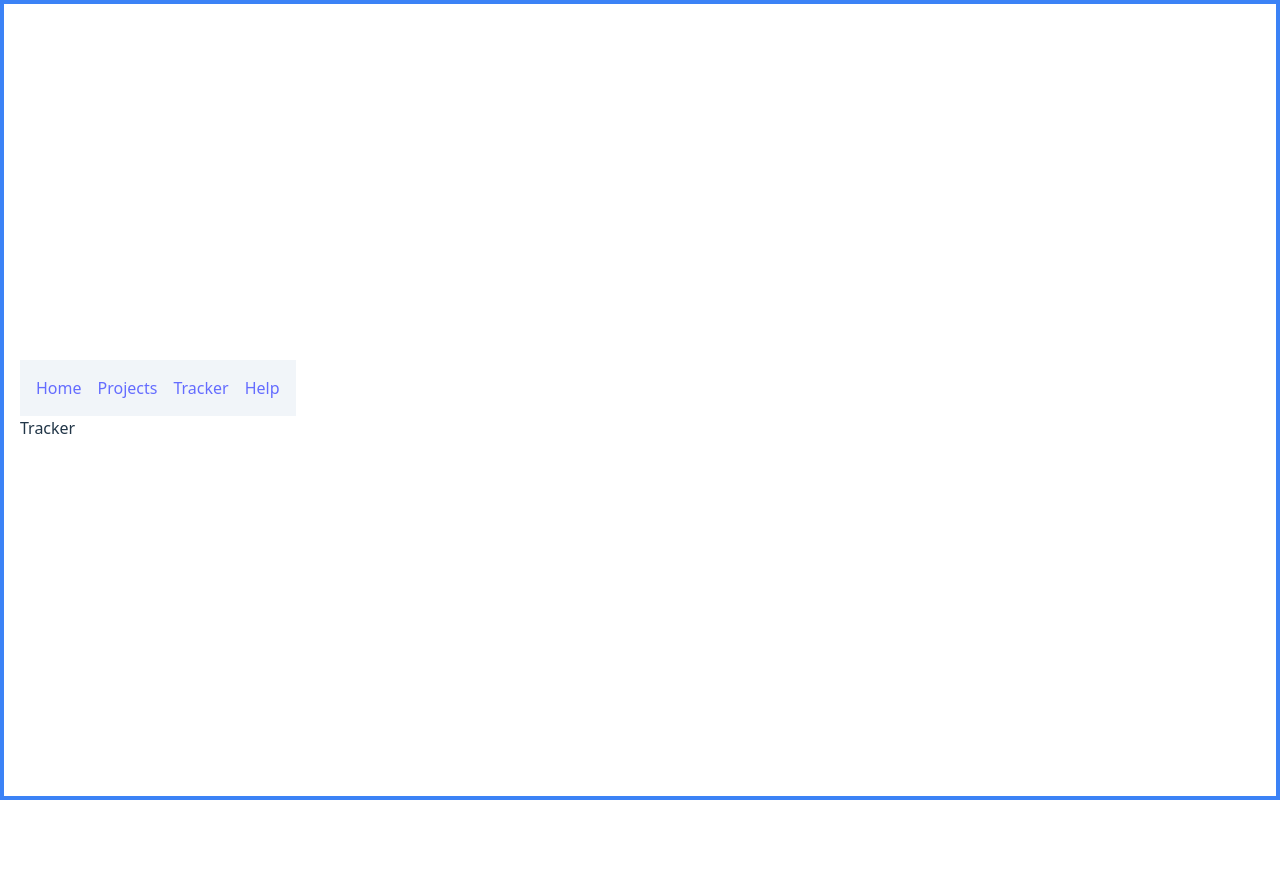
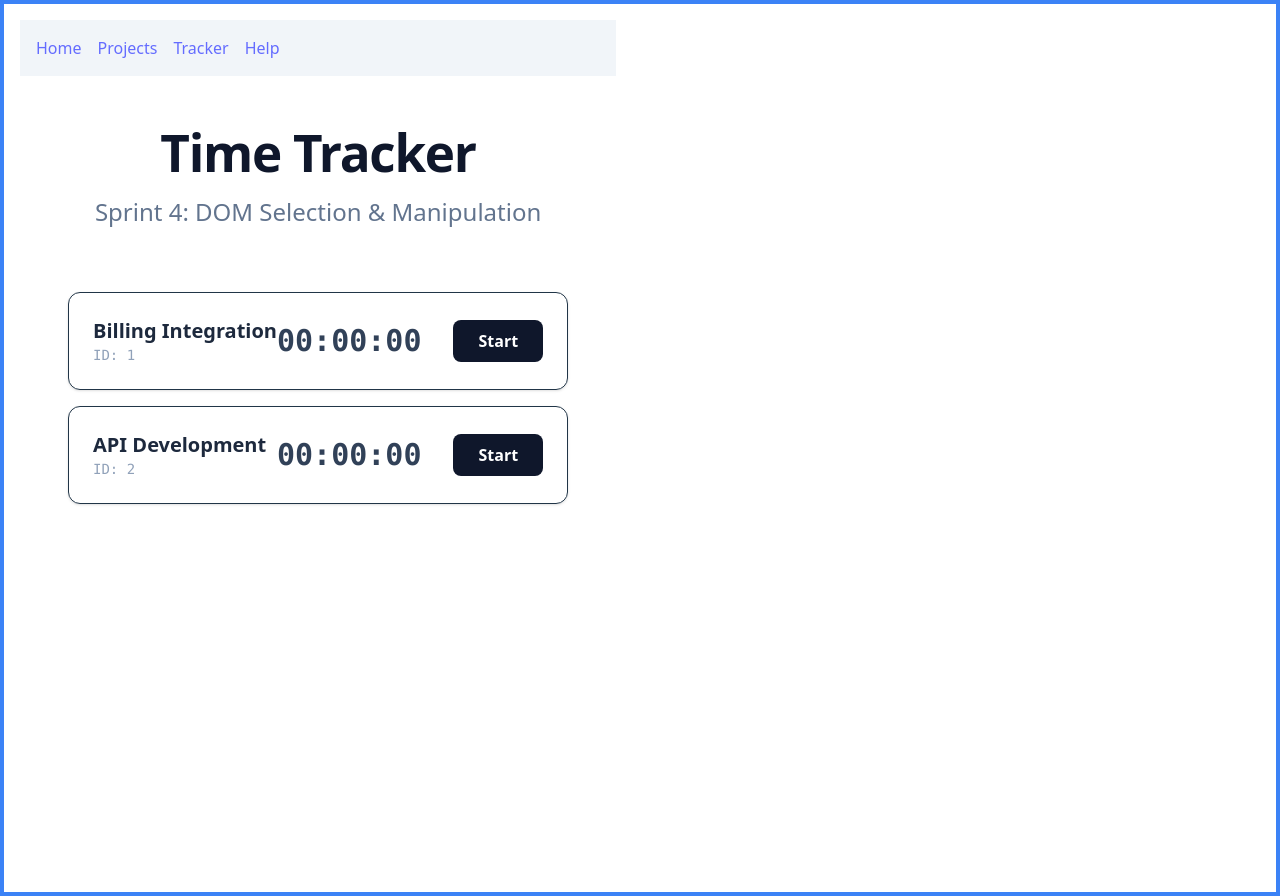
Before and after one commit to jadiennejenson/ts-intro-vite, a React (Vite) app: page /tracker in a window 1280 px wide. Before the commit the page ends 800 px from the top, so only its background shows below. Built offline with nearby package versions, Linux system fonts and the light colour scheme.

Commit message:
new adjustments

```diff
--- a/src/App.tsx
+++ b/src/App.tsx
@@ -1,5 +1,6 @@
 import { BrowserRouter as Router, Routes, Route, Link } from 'react-router-dom';
-import Home from './pages/home'; // 1. Import your Home component
+import Home from './pages/home';
+import Tracker from './pages/Tracker';
 import ProjectsPage from './pages/ProjectsPage';
 
 export default function App() {
@@ -18,7 +19,7 @@ export default function App() {
         {/* 3. Render the actual Home component here */}
         <Route path="/" element={<Home />} />
         <Route path="/projects" element={<ProjectsPage />} />
-        <Route path="/tracker" element={<>Tracker</>} />
+        <Route path="/tracker" element={<Tracker />} />
         <Route path="/help" element={<>Help</>} />
       </Routes>
     </Router>
--- a/src/components/ProjectDashboard.tsx
+++ b/src/components/ProjectDashboard.tsx
@@ -1,7 +1,6 @@
 import React, { useEffect, useRef } from "react";
-import type { Project , ProjectStatus } from "../models/project";
+import type { Project } from "../models/project";
 
-type StatusFilter = ProjectStatus | 'all';
 
 type ProjectDashboardProps = {
   projects: Project[];
--- a/src/pages/ProjectsPage.tsx
+++ b/src/pages/ProjectsPage.tsx
@@ -1,3 +1,4 @@
+/* eslint-disable @typescript-eslint/no-unused-vars */
 import { useState } from "react";
 import { ProjectDashboard } from "../components/ProjectDashboard";
 import { AddProjectForm } from "../components/AddProjectForm";
```
